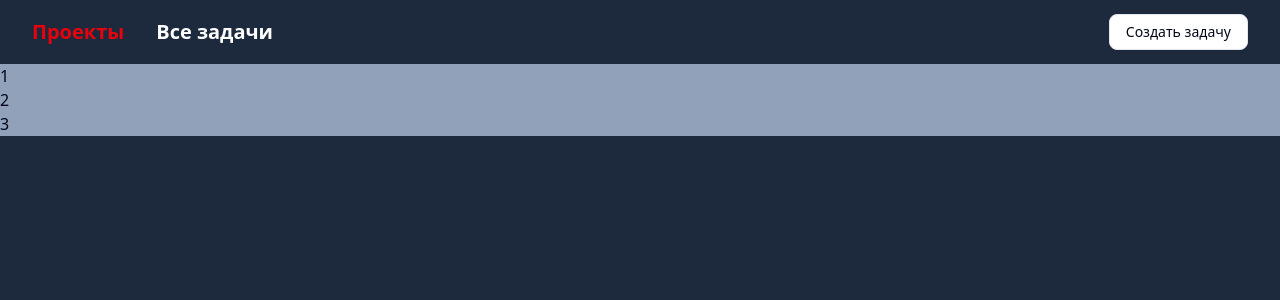
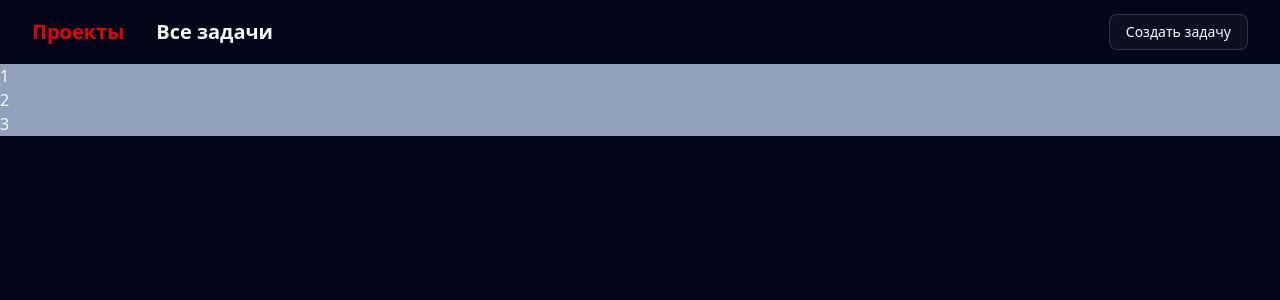
Before and after one commit to Saibaken/avito-internship-front, a React (Vite) app: page /boards in a window 1280 px wide. Shown: the top 300 px of the page. Built offline with nearby package versions, Linux system fonts and the light colour scheme.

Commit message:
Fix and enable dark mode

```diff
--- a/index.html
+++ b/index.html
@@ -6,7 +6,8 @@
         <meta name="viewport" content="width=device-width, initial-scale=1.0" />
         <title>Vite + React + TS</title>
     </head>
-    <body>
+
+    <body class="dark">
         <div id="root"></div>
         <script type="module" src="/src/main.tsx"></script>
     </body>
--- a/src/App.tsx
+++ b/src/App.tsx
@@ -1,12 +1,12 @@
-import Header from "@/elements/header";
 import { Outlet } from "react-router";
+import Header from "./elements/header";
 
 function App() {
     return (
-        <div className="h-screen w-screen bg-slate-800">
+        <>
             <Header />
             <Outlet />
-        </div>
+        </>
     );
 }
 
--- a/src/elements/header.tsx
+++ b/src/elements/header.tsx
@@ -13,7 +13,7 @@ export default function Header() {
                 <NavLink
                     to={page.link}
                     className={({ isActive }) =>
-                        `text-xl font-bold ${isActive ? "text-red-600" : "text-white"}`
+                        `text-xl font-bold ${isActive ? "text-red-600" : "text-foreground"}`
                     }
                     key={page.link}
                 >
```
